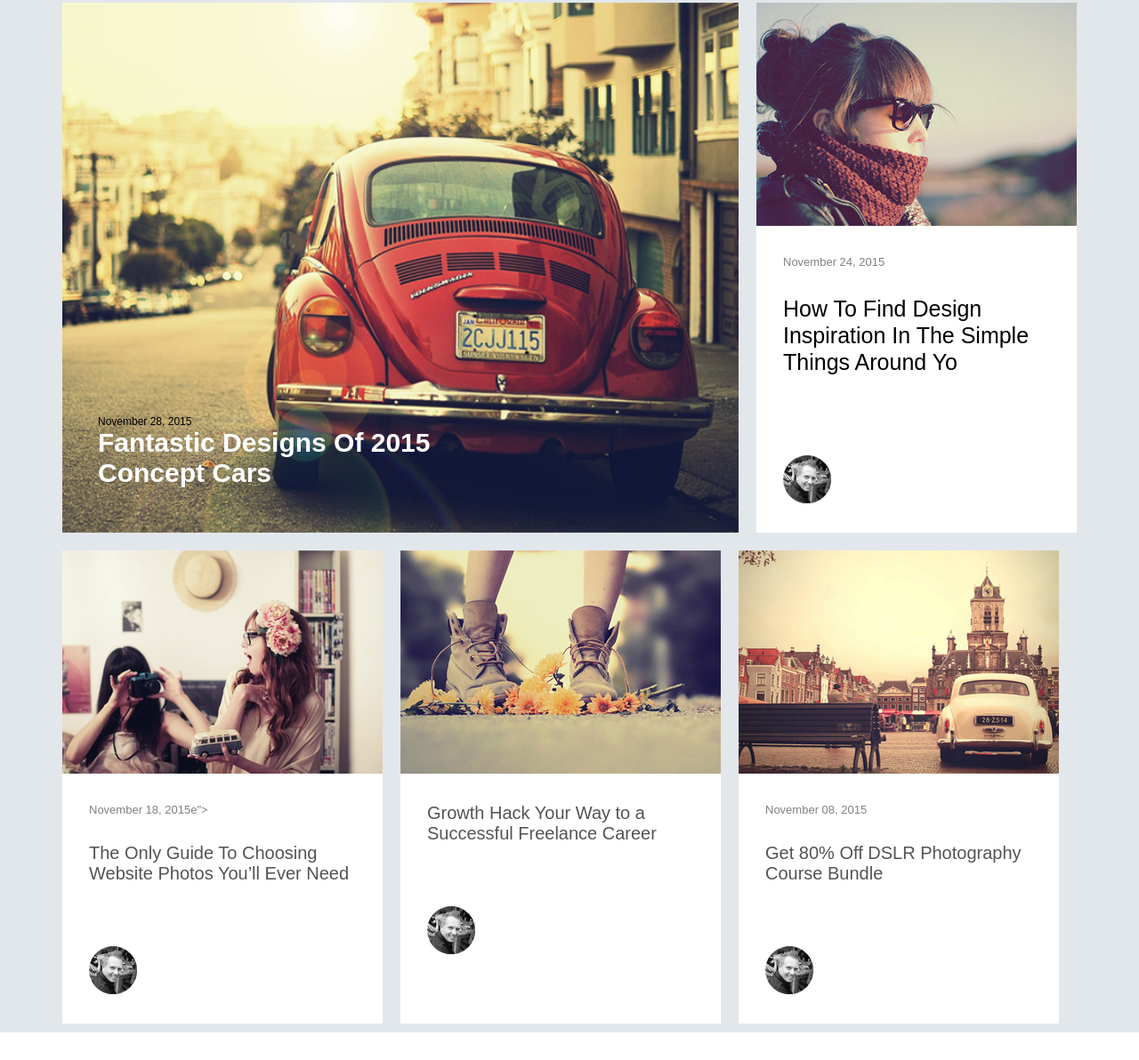
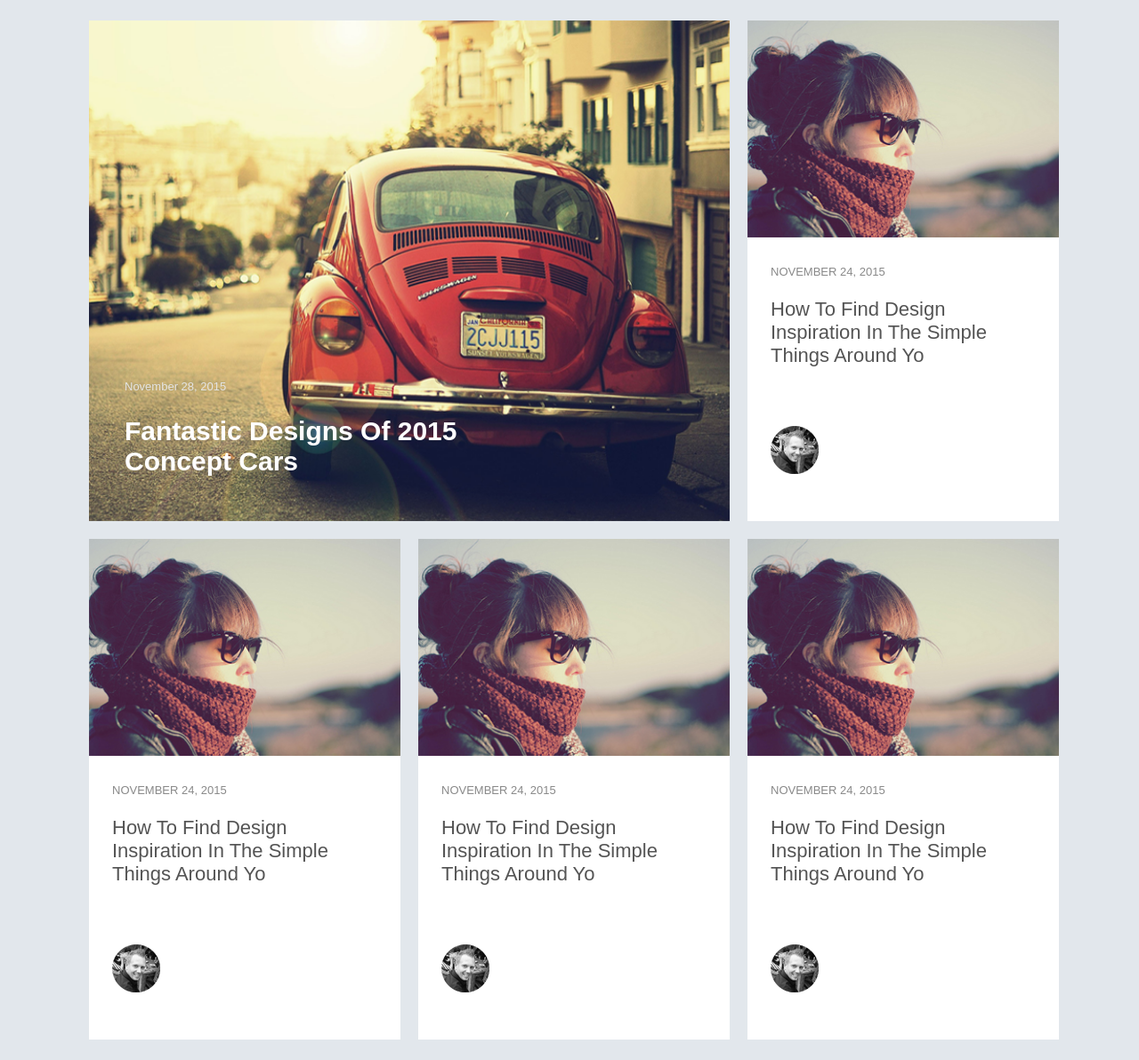
Before and after one commit to straus94/home-8-news, a plain HTML site: page index.html in a window 1280 px wide. Shown: the part 7-1199 px from the top of the page at 89% size. Before the commit the page ends 1168 px from the top, so only its background shows below. Drawn offline with Linux system fonts and the light colour scheme.

Commit message:
add bootstrap, and fix code

```diff
--- a/css/main.css
+++ b/css/main.css
@@ -54,6 +54,20 @@ h1, h2 {
     height: 0;
 }
 
+.row {
+    margin-right: -10px;
+    margin-left: 0;
+    margin-bottom: -10px;
+    margin-top: -10px;
+}
+
+.row > [class^="col"] {
+    padding-right: 10px;
+    padding-left: 10px;
+    padding-top: 10px;
+    padding-bottom: 20px;
+}
+
 .content {
     background-color: #e2e7ec;
 
@@ -62,58 +76,60 @@ h1, h2 {
 .mainer {
     max-width: 1160px;
     margin: 0 auto;
+    padding: 30px;
 }
-.flex-block {
-    display: flex;
-    flex-wrap: wrap;
-    justify-content: flex-start;
-}
-.flex-block .main {
+.main-news {
     background-image: url("../img/car.png");
-    flex-grow: 1;
     display: flex;
     flex-direction: column;
     justify-content: flex-end;
+    position: relative;
+    height: 100%;
     background-size: cover;
-    /* width: 740px; */
-    /* height: 540px; */
-    margin: 10px 10px;
-    padding: 40px;
+    box-sizing: border-box;
+    padding: 0 0 40px 40px;
+    /* margin: 0 0 100px 0; */
 }
-.flex-block .main h1 {
+
+.main-news .date {
+    color: #e4e4e4;
+    font-size: 13px;
+    margin: 0 0 26px 0;
+
+}
+.main-news h1 {
+    color: white;
     font-weight: bold;
     font-size: 30px;
-    color: white;
-}
-.flex-block .main .date {
-    color: black;
-    /* margin: 30px; */
+    /* position: absolute;
+    bottom: 0;
+    left: 0; */
+
 }
 
+.news-item {
+    /* margin: 0 0 5px 0; */
+    background-color: white;
+}
 
-.flex-block .news {
-    background-color: white;
-    margin: 10px 10px;
-    width: 360px;
+.news-item img {
+    margin: 0 0 28px 0;
+    width: 100%;
 }
-.flex-block .news span {
-    font-size: 20px;
+.news-item .date {
+    padding: 0 28px 22px 26px;
+    color: #898989;
+    font-size: 13px;
+    text-transform: uppercase;
 }
-.flex-block .news .description {
-    /* margin: 30px; */
-    padding: 30px;
+
+.news-item h2 {
+    padding: 0 26px 22px 26px;
+    font-size: 22px;
 }
-.flex-block .news .description .date {
-    margin: 0 0 30px 0;
-    color: #818181;
-    font-size: 13px;
+.news-item .author {
+    display: inline-block;
+    padding: 44px 26px 22px 26px;
+    border-radius: 50%;
+
 }
-.flex-block .news .description span {
-    font-size: 25px;
-    line-height: 30px;
-    margin: 0 0 30px 0;
-    display: block;
-}
-.flex-block .news .ava {
-    margin: 30px;
-}
--- a/index.html
+++ b/index.html
@@ -5,6 +5,7 @@
     <meta charset="UTF-8">
     <meta name="viewport" content="width=device-width, initial-scale=1.0">
     <meta http-equiv="X-UA-Compatible" content="ie=edge">
+    <link rel="stylesheet" href="css/bootstrap-grid.min.css">
     <link rel="stylesheet" href="css/main.css">
     <title>Document</title>
 </head>
@@ -12,53 +13,49 @@
 <body>
     <div class="content">
         <div class="mainer">
-            <div class="flex-block">
-                <div class="main">
+        <div class="row">
+            <div class="col-8">
+                <div class="main-news">
                     <div class="date">November 28, 2015</div>
-                    <h1>Fantastic Designs Of 2015 <br> Concept Cars</h1>
-                </div>
-
-                <div class="news">
-                    <div class="pre-view"><img src="img/news-1.png" alt=""></div>
-                    <div class="description">
-                        <div class="date">November 24, 2015</div>
-                        <span>How To Find Design Inspiration In The Simple Things Around Yo</span>
-                    </div>
-                    <div class="ava"><img src="img/ava.png" alt=""></div>
-                </div>
-
-                <div class="news">
-                    <div class="pre-view">
-                        <img src="img/news-2.png" alt="">
-                    </div>
-                    <div class="description">
-                        <div class="date">November 18, 2015e"></div>
-                        <h2>The Only Guide To Choosing Website Photos You’ll Ever Need </h2>
-                    </div>
-                    <div class="ava"><img src="img/ava.png" alt=""></div>
-                </div>
-
-                <div class="news">
-                    <div class="pre-view">
-                        <img src="img/news-3.png" alt="">
-                    </div>
-                    <div class="description">
-                        <h2>Growth Hack Your Way to a Successful Freelance Career</h2>
-                    </div>
-                    <div class="ava"><img src="img/ava.png" alt=""></div>
-                </div>
-
-                <div class="news">
-                    <div class="pre-view">
-                        <img src="img/news-4.png" alt="">
-                    </div>
-                    <div class="description">
-                        <div class="date">November 08, 2015</div>
-                        <h2>Get 80% Off DSLR Photography Course Bundle</h2>
-                    </div>
-                    <div class="ava"><img src="img/ava.png" alt=""></div>
+                    <h1 class="head-news">Fantastic Designs Of 2015 <br> Concept Cars</h1>
                 </div>
             </div>
+            <div class="col-4">
+                <div class="news-item">
+                    <img src="img/news-1.png" alt="">
+                    <div class="date">November 24, 2015</div>
+                    <h2>How To Find Design Inspiration In The Simple Things Around Yo</h2>
+                    <div class="author"><img src="/img/ava.png" alt=""></div>
+                </div>
+            </div>
+        </div>
+        <div class="row">
+            <div class="col-4">
+                <div class="news-item">
+                    <img src="img/news-1.png" alt="">
+                    <div class="date">November 24, 2015</div>
+                    <h2>How To Find Design Inspiration In The Simple Things Around Yo</h2>
+                    <div class="author"><img src="/img/ava.png" alt=""></div>
+                </div>
+            </div>
+            <div class="col-4">
+                <div class="news-item">
+                    <img src="img/news-1.png" alt="">
+                    <div class="date">November 24, 2015</div>
+                    <h2>How To Find Design Inspiration In The Simple Things Around Yo</h2>
+                    <div class="author"><img src="/img/ava.png" alt=""></div>
+                </div>
+            </div>
+            <div class="col-4">
+                <div class="news-item">
+                    <img src="img/news-1.png" alt="">
+                    <div class="date">November 24, 2015</div>
+                    <h2>How To Find Design Inspiration In The Simple Things Around Yo</h2>
+                    <div class="author"><img src="/img/ava.png" alt=""></div>
+                </div>
+            </div>
+        </div>
+
         </div>
     </div>
 </body>
```
Also changed, not shown: css/bootstrap-grid.min.css (added).
